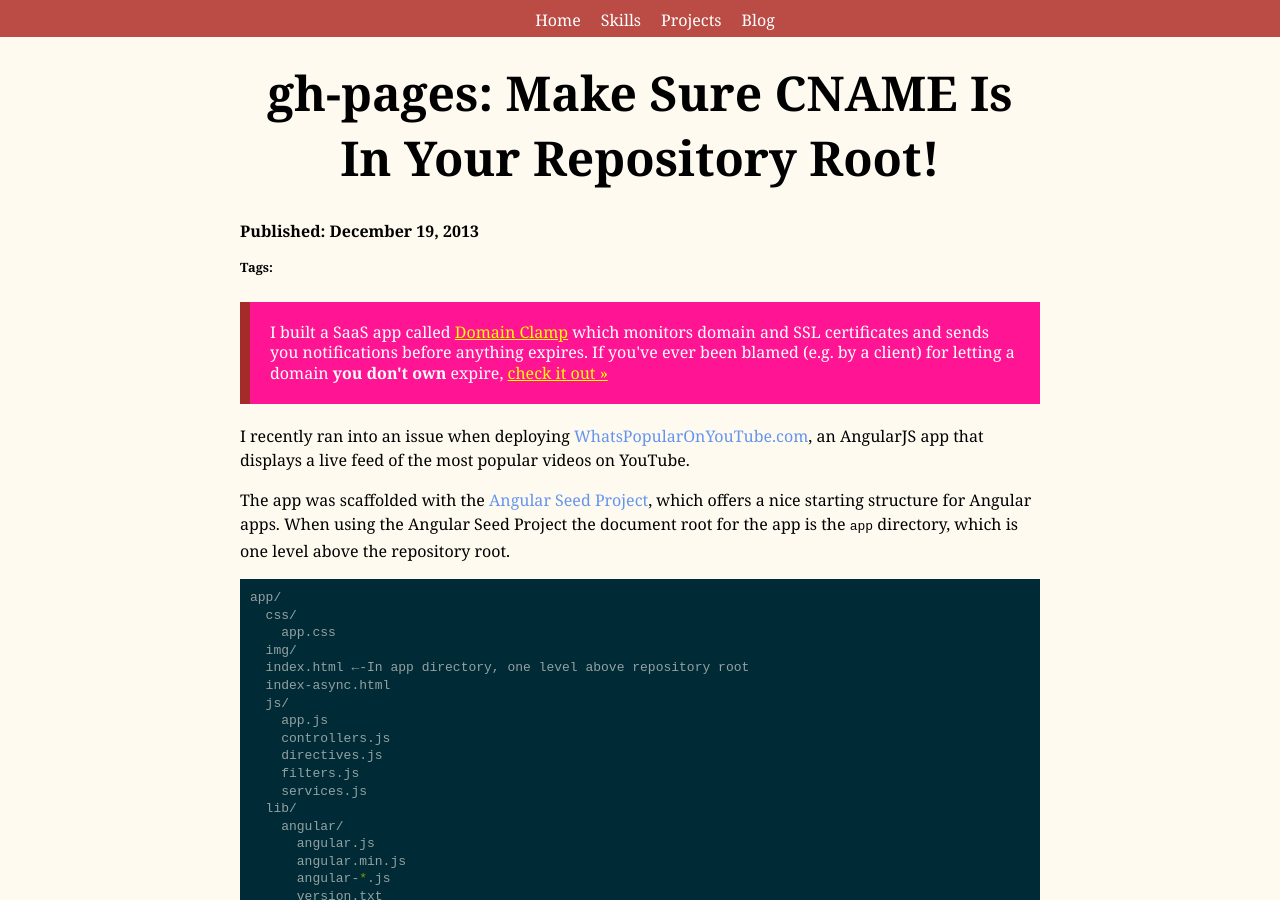
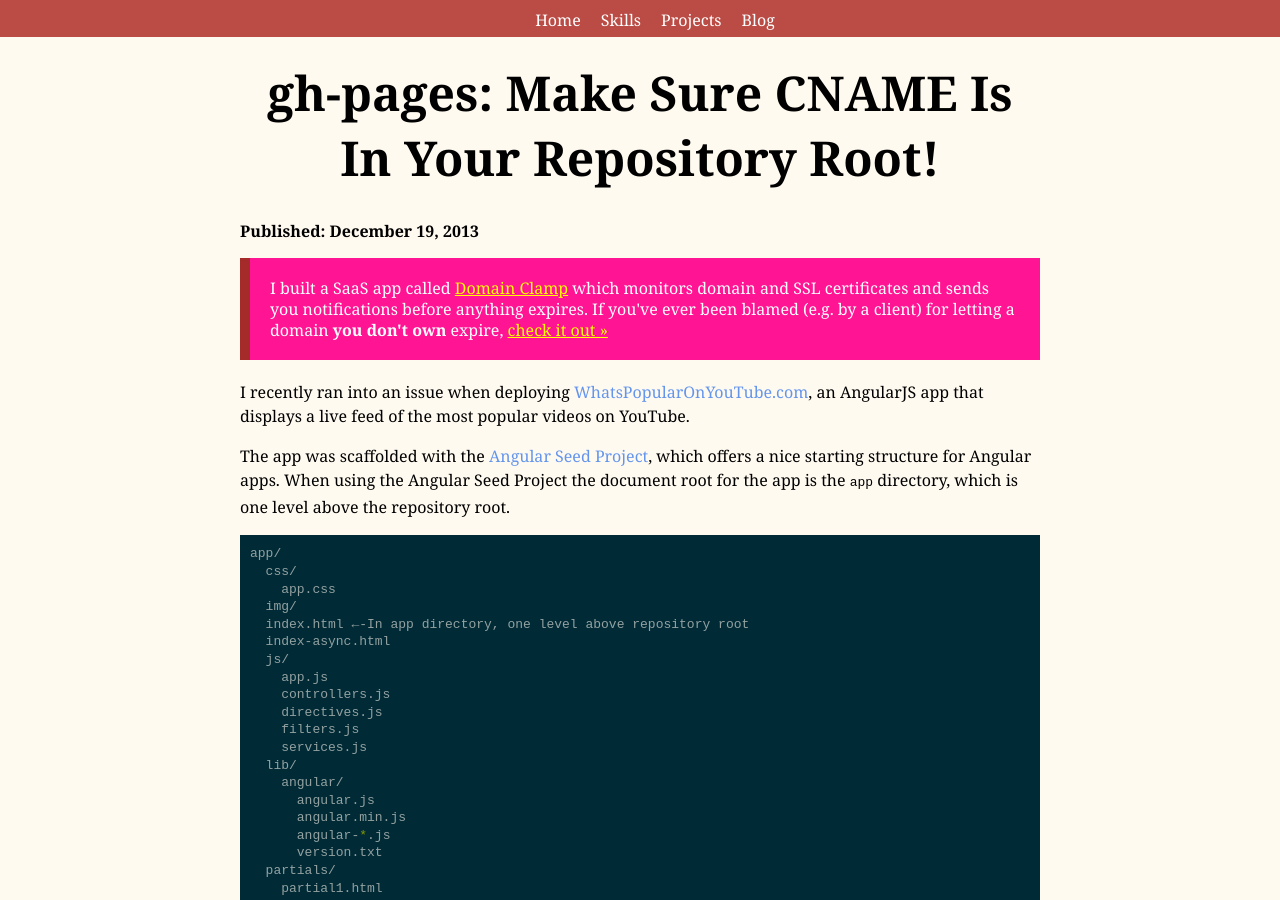
Before and after one commit to mpchadwick/mpchadwick.github.io, a Jekyll site: the page built from _posts/2013-12-19-put-CNAME-in-repo-root.html, in a window 1280 px wide and 900 px high. Built offline with Jekyll 4.4.1, drawn with Linux system fonts in a browser that asks for light colours; comment, search, counter and statistics services are not loaded.

Commit message:
Properly handle posts without tags

```diff
--- a/_layouts/blog-single.html
+++ b/_layouts/blog-single.html
@@ -3,7 +3,7 @@ layout: page
 ---
 <h1>{{ page.title }}</h1>
 <h4>Published: {{page.date | date: "%B %-d, %Y"}}</h4>
-{% if page.tags %}
+{% if page.tags.size > 0 %}
 <div class="tags-list">
   <strong>Tags:</strong>
   <ul>
--- a/blog/index.html
+++ b/blog/index.html
@@ -9,7 +9,7 @@ isBlog: true
 <div class="post-summary">
 	<h2><a href="{{post.url}}">{{post.title}}</a></h2>
 	<h4>Published: {{post.date | date: "%B %-d, %Y"}}</h4>
-  {% if post.tags %}
+  {% if post.tags.size > 0 %}
   <div class="tags-list">
     <strong>Tags:</strong>
     <ul>
```
